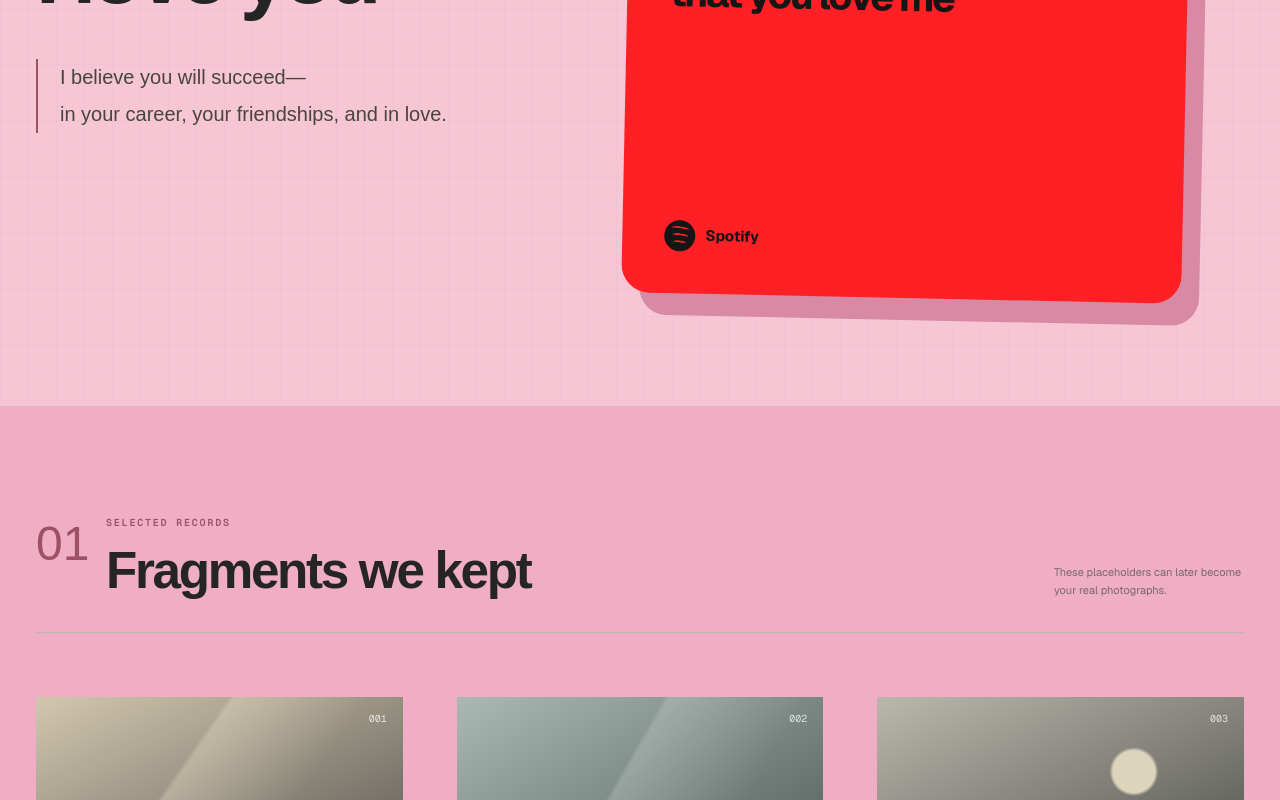
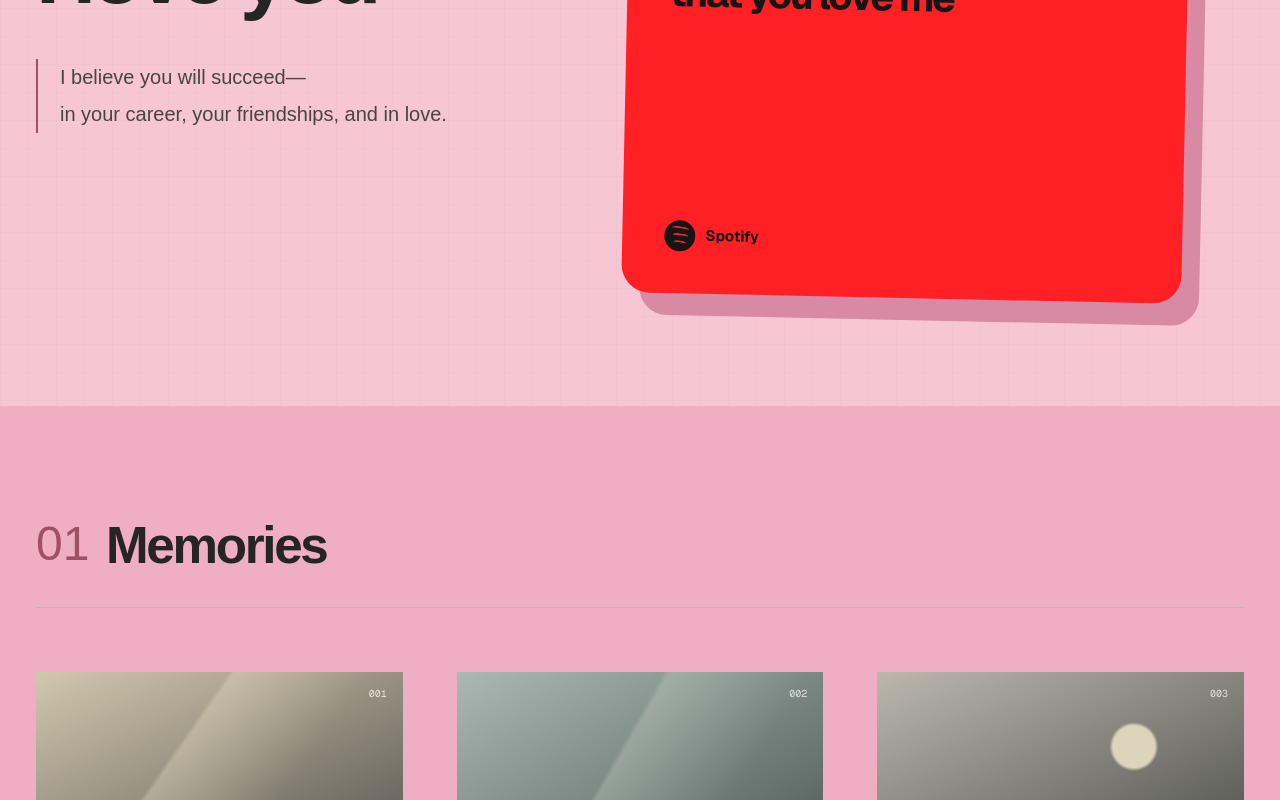
Before and after one commit to jeff960149-rgb/our-memory-archive, a Next.js app: page / in a window 1280 px wide. Shown: the part 384-1184 px from the top of the page. Built offline with nearby package versions, Linux system fonts and the light colour scheme.

Commit message:
Simplify the memories section heading

```diff
--- a/app/page.tsx
+++ b/app/page.tsx
@@ -81,10 +81,8 @@ export default function Home() {
         <div className="section-title">
           <span>01</span>
           <div>
-            <p>SELECTED RECORDS</p>
-            <h2>Fragments we kept</h2>
+            <h2>Memories</h2>
           </div>
-          <p className="section-note">These placeholders can later become your real photographs.</p>
         </div>
 
         <div className="record-grid">
```
Also changed, not shown: 1 other file (tests, documents, lock files or other folders).
